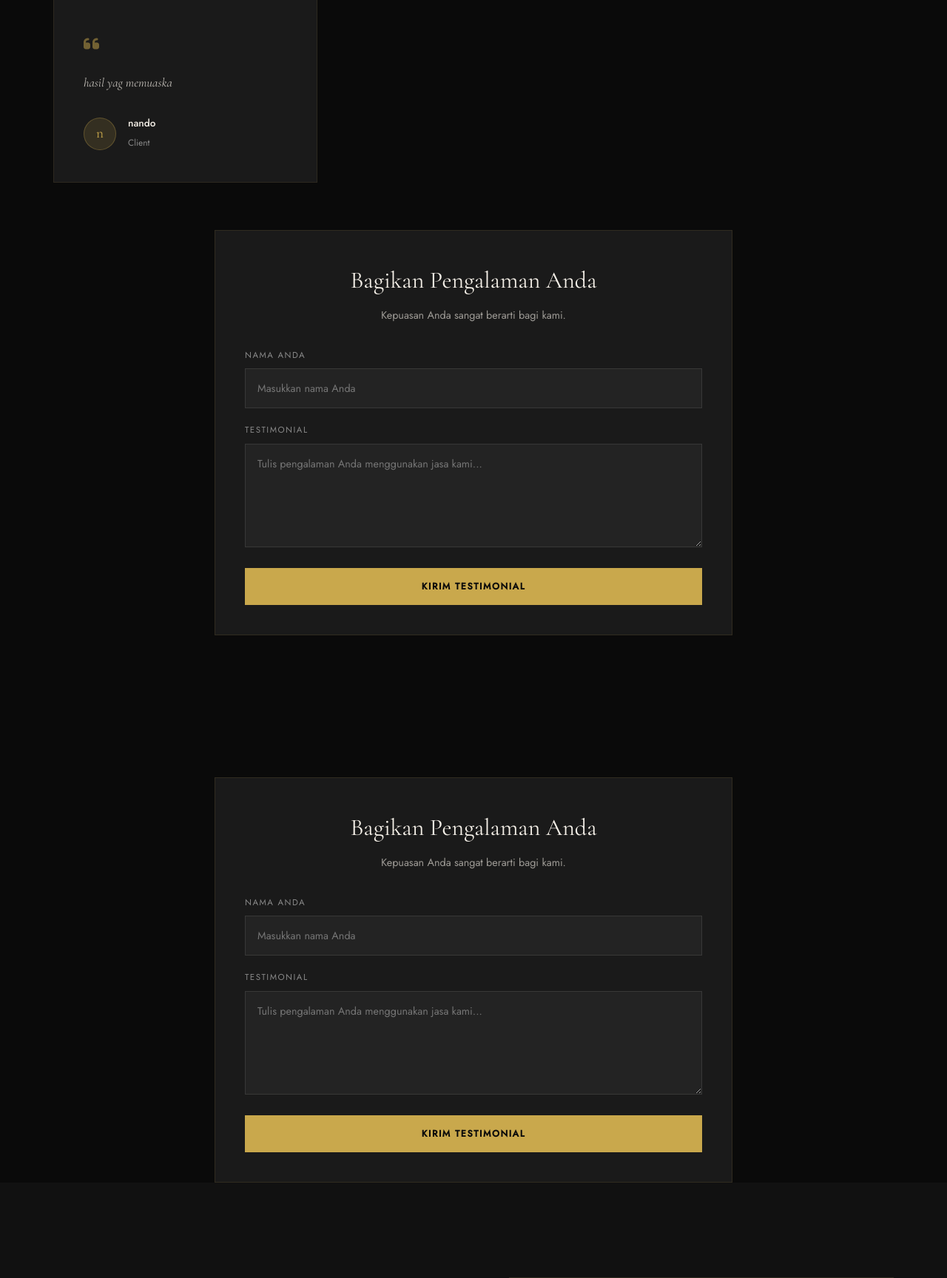
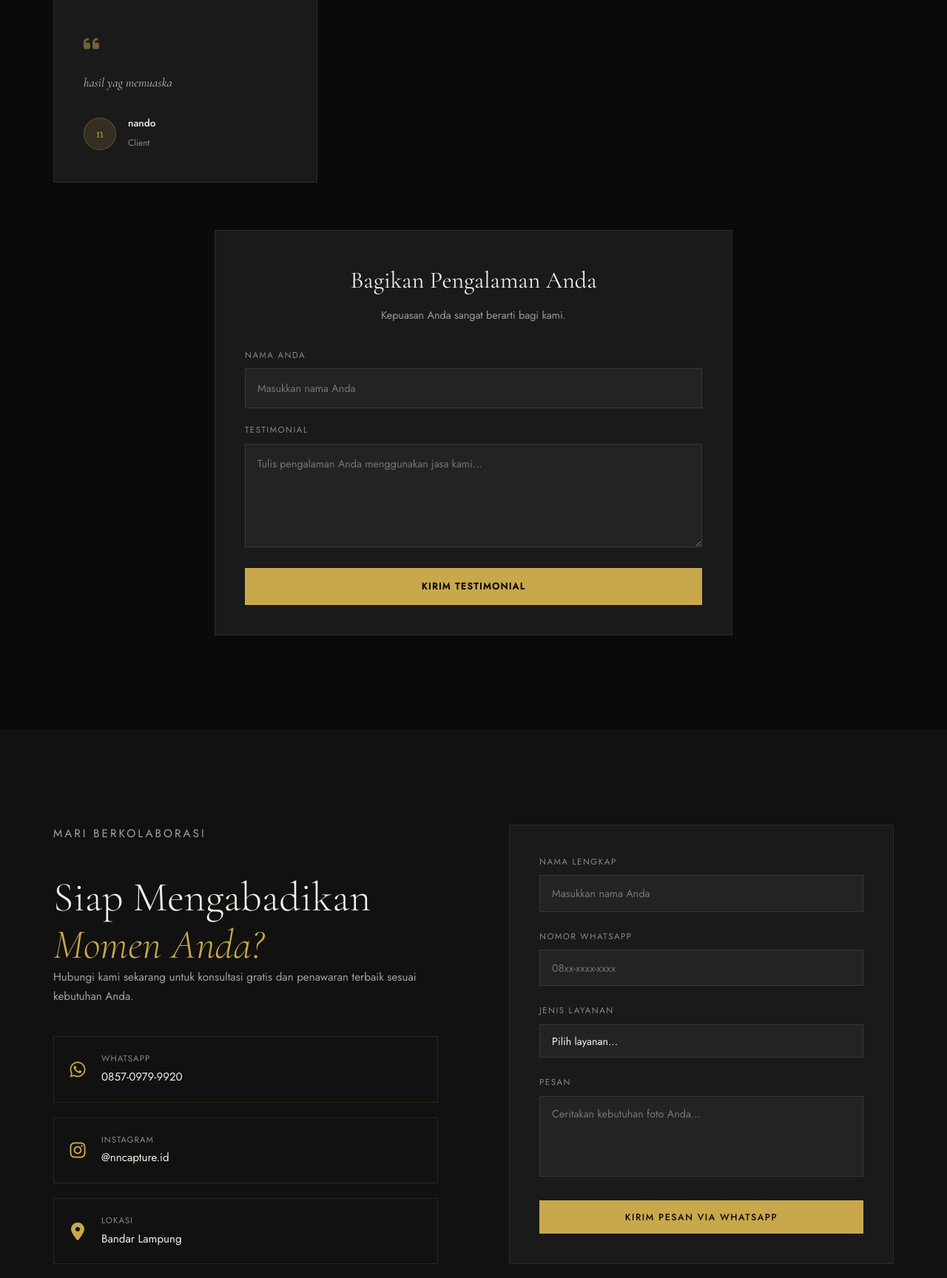
Before and after one commit to nncapture/nncapture, a Flask app: page / in a window 1280 px wide. Shown: the part 4378-6106 px from the top of the page at 74% size. Run offline with Flask 3, Linux system fonts and the light colour scheme; data comes from the database, SQL or seed files in the repository; data that the repository does not hold is empty.

Commit message:
update semi final

```diff
--- a/static/css/style.css
+++ b/static/css/style.css
@@ -530,134 +530,13 @@ button { cursor: pointer; border: none; background: none; font-family: inherit;
 
   color: white;
 }
-/* ===== TESTIMONIAL FORM ===== */
 
-.testi-form-wrap {
-  margin-top: 4rem;
 
-  max-width: 700px;
-
-  margin-inline: auto;
-
-  background: var(--dark2);
-
-  border: 1px solid rgba(201,168,76,0.12);
-
-  padding: 2.5rem;
+.why-stars{
+  display:flex;
+  justify-content:center;
+  gap:4px;
+  color: var(--gold);
+  font-size:14px;
+  margin-bottom:12px;
 }
-
-.testi-form-title {
-  text-align: center;
-
-  margin-bottom: 2rem;
-}
-
-.testi-form-title h3 {
-  font-family: var(--font-display);
-
-  font-size: 2rem;
-
-  font-weight: 400;
-
-  color: var(--cream);
-
-  margin-bottom: 0.5rem;
-}
-
-.testi-form-title p {
-  color: rgba(245,240,232,0.6);
-
-  font-size: 0.9rem;
-}
-
-.testi-form .form-group {
-  margin-bottom: 1.25rem;
-}
-
-.testi-form input,
-.testi-form textarea {
-
-  width: 100%;
-
-  background: rgba(255,255,255,0.04);
-
-  border: 1px solid rgba(245,240,232,0.1);
-
-  color: var(--cream);
-
-  padding: 1rem;
-
-  font-family: var(--font-body);
-
-  outline: none;
-
-  transition: border-color 0.3s ease;
-}
-
-.testi-form input:focus,
-.testi-form textarea:focus {
-  border-color: var(--gold);
-}
-
-.testi-form textarea {
-  min-height: 140px;
-
-  resize: vertical;
-}
-
-.testi-submit {
-
-  width: 100%;
-
-  background: var(--gold);
-
-  color: var(--black);
-
-  padding: 1rem;
-
-  font-size: 0.78rem;
-
-  letter-spacing: 1.5px;
-
-  text-transform: uppercase;
-
-  font-weight: 600;
-
-  transition: var(--transition);
-}
-
-.testi-submit:hover {
-  background: var(--gold2);
-
-  transform: translateY(-2px);
-}
-
-/* DELETE BUTTON */
-
-.delete-testi {
-
-  display: inline-block;
-
-  margin-top: 1.5rem;
-
-  color: #ff6b6b;
-
-  font-size: 0.75rem;
-
-  letter-spacing: 1px;
-
-  text-transform: uppercase;
-
-  border: 1px solid rgba(255,107,107,0.3);
-
-  padding: 0.45rem 1rem;
-
-  transition: 0.3s ease;
-}
-
-.delete-testi:hover {
-
-  background: #ff6b6b;
-
-  color: white;
-}
--- a/templates/index.html
+++ b/templates/index.html
@@ -30,12 +30,6 @@
     "
   >
     Admin
-  </a>
-</li>
-
-<li>
-  <a href="#contact" class="nav-cta">
-    Hubungi Kami
   </a>
 </li>
         <li><a href="#contact" class="nav-cta">Hubungi Kami</a></li>
@@ -118,7 +112,6 @@
     </div>
   </section>
 
-  <!-- PORTFOLIO -->
   <!-- PORTFOLIO -->
 <section class="portfolio" id="portfolio">
 
@@ -274,10 +267,25 @@
           <p>Konsultasi gratis sebelum sesi. Kami memastikan hasil sesuai dengan ekspektasi Anda.</p>
         </div>
         <div class="why-card">
-          <i class="fas fa-star"></i>
-          <h3>Kualitas Terjamin</h3>
-          <p>Setiap foto melalui proses editing profesional sebelum diserahkan kepada klien.</p>
-        </div>
+
+  <div class="why-stars">
+
+    <i class="fas fa-star"></i>
+    <i class="fas fa-star"></i>
+    <i class="fas fa-star"></i>
+    <i class="fas fa-star"></i>
+    <i class="fas fa-star"></i>
+
+  </div>
+
+  <h3>Kualitas Terjamin</h3>
+
+  <p>
+    Setiap foto melalui proses editing profesional
+    sebelum diserahkan kepada klien.
+  </p>
+
+</div>
       </div>
     </div>
   </section>
@@ -339,72 +347,6 @@
       {% endfor %}
 
     </div>
-
-    <!-- FORM TESTIMONIAL -->
-    <div class="testi-form-wrap">
-
-      <div class="testi-form-title">
-
-        <h3>
-          Bagikan Pengalaman Anda
-        </h3>
-
-        <p>
-          Kepuasan Anda sangat berarti bagi kami.
-        </p>
-
-      </div>
-
-      <form
-        action="/add-testimonial"
-        method="POST"
-        class="testi-form"
-        id="testimonialForm"
-      >
-
-        <div class="form-group">
-
-          <label>
-            Nama Anda
-          </label>
-
-          <input
-            type="text"
-            name="name"
-            placeholder="Masukkan nama Anda"
-            required
-          >
-
-        </div>
-
-        <div class="form-group">
-
-          <label>
-            Testimonial
-          </label>
-
-          <textarea
-            name="message"
-            placeholder="Tulis pengalaman Anda menggunakan jasa kami..."
-            required
-          ></textarea>
-
-        </div>
-
-        <button
-          type="submit"
-          class="testi-submit"
-        >
-          Kirim Testimonial
-        </button>
-
-      </form>
-
-    </div>
-
-  </div>
-
-</section>
 
     <!-- FORM -->
     <div class="testi-form-wrap">
```
